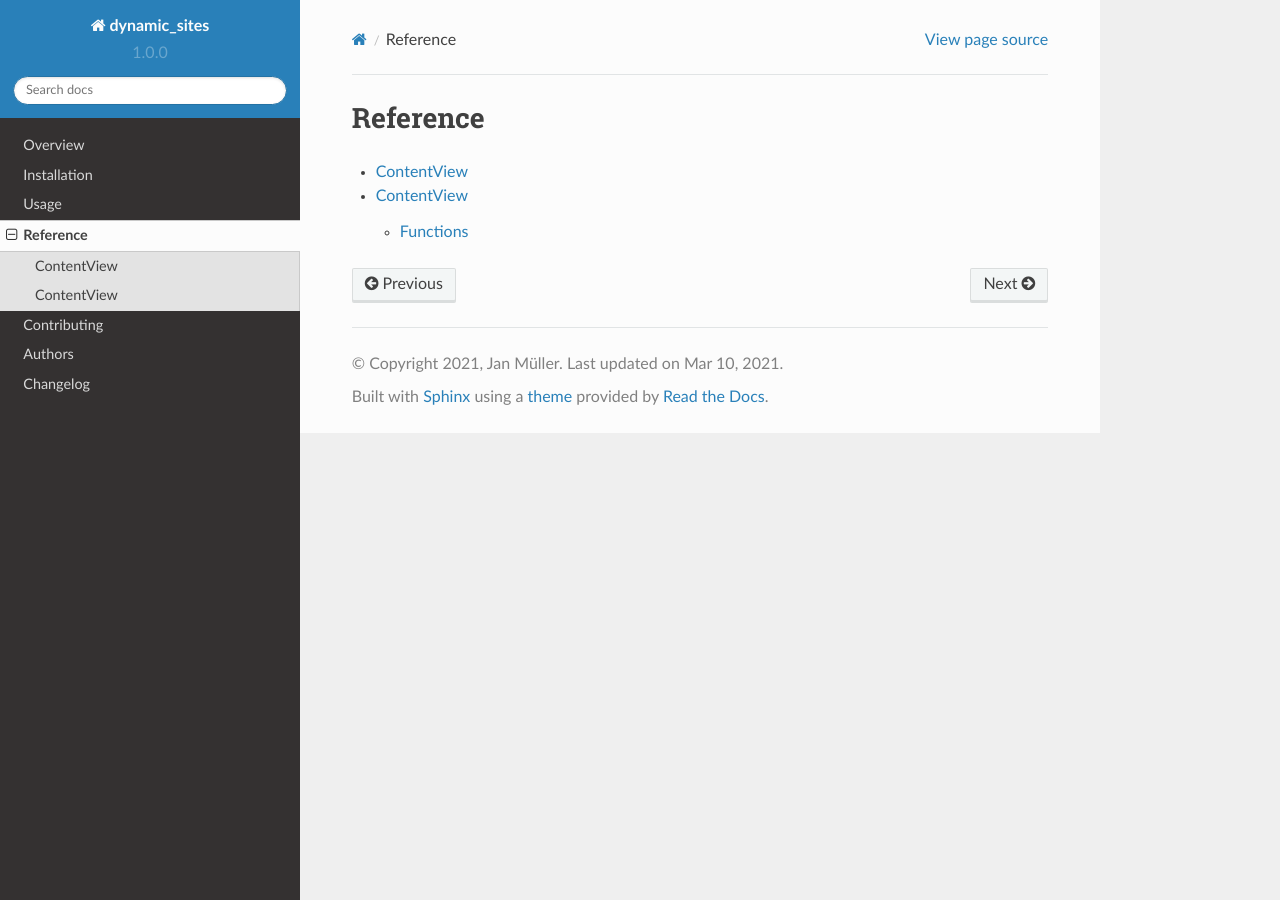
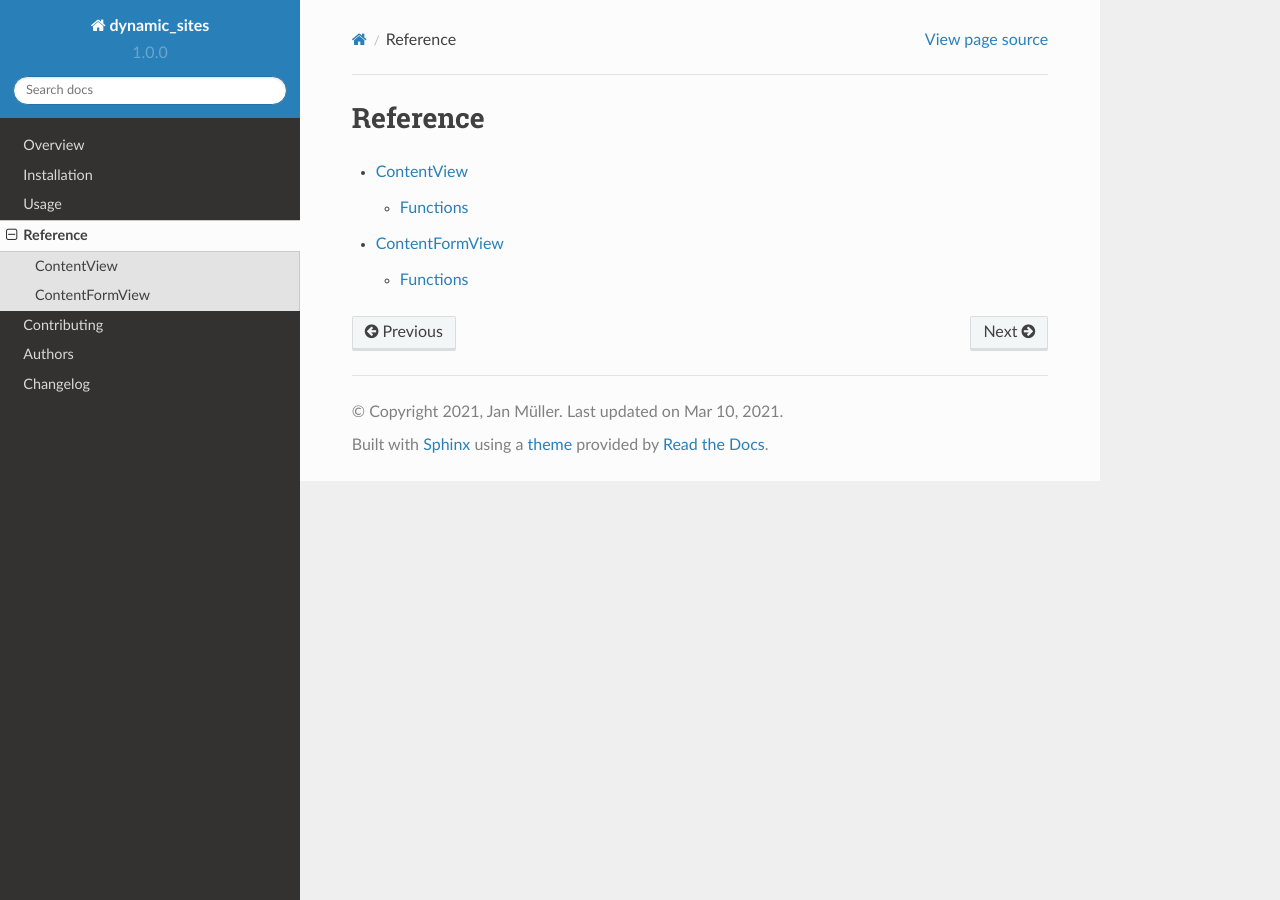
Before and after one commit to oruehenbeck/django_dynamic_sites, a Sphinx documentation site: the page built from docs/reference/index.rst, in a window 1280 px wide. Built offline with Sphinx 7.4.7 and the Read the Docs theme 2.0.0, drawn with Linux system fonts in a browser that asks for light colours; some of the changed lines change nothing that is shown.

Commit message:
Adding doc page for the ContentFormView.

```diff
--- /dev/null
+++ b/docs/reference/contentformview.rst
@@ -0,0 +1,106 @@
+===============
+ContentFormView
+===============
+
+This view might look a bit bloated at first glance, but its not just a simple formview.
+Its functionality has been furthered to create and join multiple forms into one.
+All that is necessary is that you choose a transfer_model for the page and specify
+the three following classmethods on the model.
+| *Don't forget to create a template for the page using the form(s) ;)*
+
+  1. special_form(cls)
+    This method should return a dict containing all models and or custom forms you
+    want to have in the mutliform. The structure should look like the following::
+
+      {
+        Customform1: [],
+        'app_label/model': ['field1', 'field3', 'field4'],
+        'Customform3': [],
+        'app_label/model': ['field2', 'field4', 'field5'],
+      }
+
+    | Note a couple of things here.
+    | First the order in which you enter your forms here will be the same for the
+      other two classmethods.
+    | Second no need for double work, for custom form classes you do not specify
+      the fields you want to use. You did that in you forms.py
+    | Third for adding models the given string format is mandatory. No spaces and
+      don't forget the slash.
+
+  2. initials(cls)
+    This method should return a doubled dict containing the initial data for the
+    forms. Regarding the structure of the dicts the first note from before comes
+    into play. Example::
+
+      {
+        0: {'first_name': 'Max', 'last_name': 'Mustermann'}, # Assuming Customform1 has these two fields
+        1: {'field1': '123354325', 'field3': 'Pancakes', 'field4': False},
+        2: {},
+        3: {'field2': 'Water'}
+      }
+
+    If you do not need to set any initials than you can choose not to implement
+    this function.
+
+  3. special_form_valid(cls, forms)
+    This classmethod will be called as regular form_valid for the multiform. So
+    you can do here anything you would do in your form_valid like overriding values
+    setting values which were not fields in the forms and choosing the order in
+    which to save the forms::
+
+      forms[0].save()
+      forms[1].save()
+      forms[2].save()
+      forms[3].instance.field3 = forms[1].instance
+      forms[3].save()
+
+    **NOTE**
+      that you have to call the save functions as there is nothing to
+      call super from or that gets executed afterwards.
+
+
+Functions
+=========
+
+**dispatch() & get_permission_required()**
+  See ContentView. Its the same stuff.
+
+**get(self, request, \*args, \*\*kwargs)**
+  Short function. It calls get_object and then renders get_context_data in a response.
+
+**post(self, request, \*args, \*\*kwargs)**
+  Calls get_object and get_forms, then checks for each form if it is valid. If
+  any form is invalid, the view form returns a response containing the input and
+  the error messages. If everything is fine forms_valid gets called.
+
+**get_success_url(self)**
+  Standard class based view function, Just returns where the View should redirect
+  to one a successfully send form. It will redirect one layer up the sitetree.
+
+**get_object(self, queryset=None)**
+  See ContentView. Doing the same stuff here.
+
+**get_context_data(self, \*\*kwargs)**
+  Returns the same default context as the ContentView. Only difference is that
+  you will have all the forms in your context under 'forms'.
+
+**get_initials(self, prefix)**
+  Loads the initial form values from the classmethod, if implemented.
+
+**get_forms(self)**
+  Loads the options from the special_form classmethod. After that it iterates over
+  the given customforms and models and either generates a modelform with the
+  specified fields or instantiates the customform. All with a overall unique prefix
+  so that every form and field can be properly adressed.
+
+**get_specific_form_kwargs(self, prefix)**
+  This function returns the input of the multiform on a per form basis. It uses
+  the previous set prefixes to filter through the request data.
+
+  | \[WIP\] to main things that need a better solution. One is the cookie detection
+    and the other is the file handling.
+
+**forms_valid()**
+  This function checks if the special_form_valid has been implemented and if not
+  raises a NotImplementedError. Regularly it just calls special_form_valid and then
+  redirects to the success_url.
--- a/docs/reference/dynamic_sites.rst
+++ /dev/null
@@ -1,9 +0,0 @@
-ContentView
-===========
-
-.. testsetup::
-
-    from dynamic_sites import *
-
-.. automodule:: dynamic_sites
-    :members:
--- a/docs/reference/index.rst
+++ b/docs/reference/index.rst
@@ -4,5 +4,5 @@
 .. toctree::
     :glob:
 
-    dynamic_sites*
     contentview*
+    contentformview*
```
